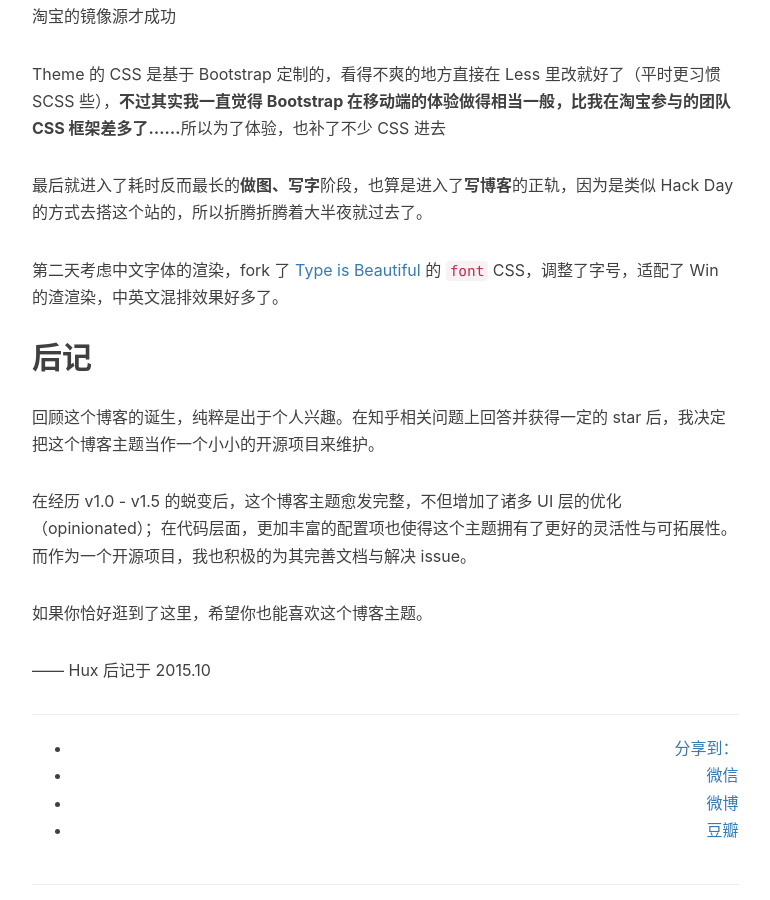
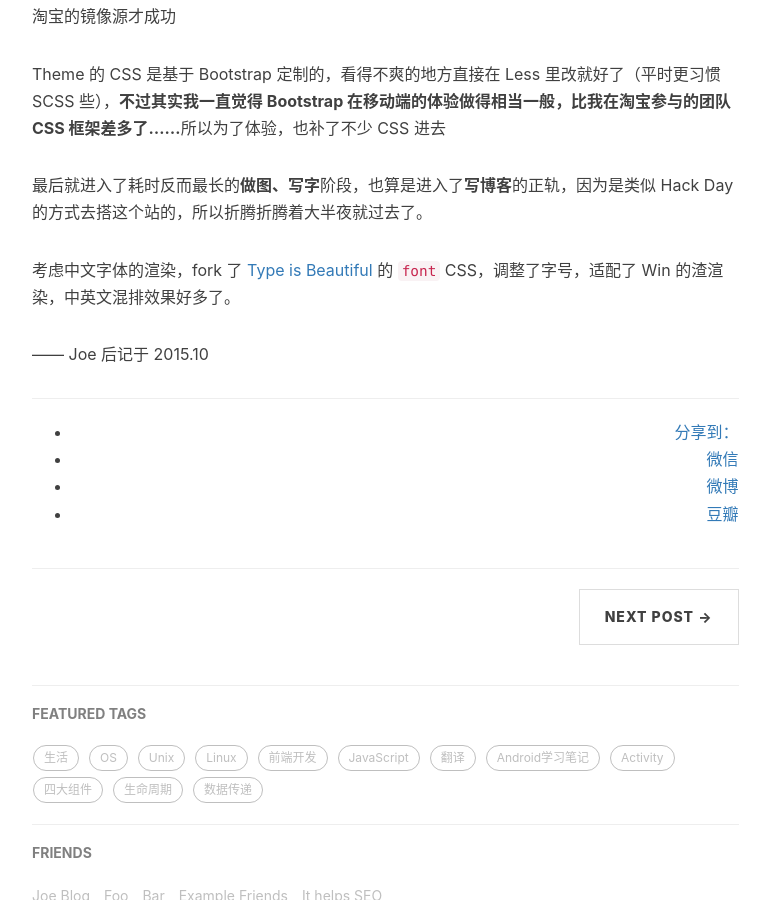
Before and after one commit to mrjoechen/mrjoechen.github.io, a Jekyll site: the page built from _posts/2014-01-29-hello-2015.markdown, in a window 1280 px wide and 900 px high, scrolled down 1962 px. Shown: the whole window, without its empty margins (233-1003 px from the left). Built offline with Jekyll 4.4.1, drawn with Linux system fonts in a browser that asks for light colours; nearby versions of some CDN libraries; comment, search, counter and statistics services are not loaded; some of the changed text lies outside the part shown.

Commit message:
Blog init

```diff
--- a/_config.yml
+++ b/_config.yml
@@ -1,7 +1,7 @@
 # Site settings
 title: Joe's Blog
 SEOTitle: 陳先森的博客 | Joe's Blog
-header-img: img/home-bg.jpg
+header-img: img/girl.jpg
 email: mrjctech@gmail.com
 description: ""
 keyword: ""
--- a/_posts/2014-01-29-hello-2015.markdown
+++ b/_posts/2014-01-29-hello-2015.markdown
@@ -1,9 +1,9 @@
 ---
 layout:     post
-title:      "Welcome to Hux Blog"
+title:      "Welcome to Joe's Blog"
 subtitle:   " \"Hello World, Hello Blog\""
 date:       2015-01-29 12:00:00
-author:     "Hux"
+author:     "Joe"
 header-img: "img/post-bg-2015.jpg"
 tags:
     - 生活
@@ -14,18 +14,18 @@
 
 ## 前言
 
-Hux 的 Blog 就这么开通了。
+Joe 的 Blog 就这么开通了。
 
 [跳过废话，直接看技术实现 ](#build)
 
 
 
-2015 年，Hux 总算有个地方可以好好写点东西了。
+2015 年， 总算有个地方可以好好写点东西了。
 
 
 作为一个程序员， Blog 这种轮子要是挂在大众博客程序上就太没意思了。一是觉得大部分 Blog 服务都太丑，二是觉得不能随便定制不好玩。之前因为太懒没有折腾，结果就一直连个写 Blog 的地儿都没有。
 
-在玩了一段时间知乎之后，答题的快感又激起了我开博客的冲动。之前的[个人网站](http://huangxuan.me/portfolio)是作品集形式的（现在集成进来了），并不适合用来写博文，一不做二不休，花一天搞一个吧！
+在玩了一段时间知乎之后，答题的快感又激起了我开博客的冲动。之前的[个人网站](http://jcjc.tech)是作品集形式的（现在集成进来了），并不适合用来写博文，一不做二不休，花一天搞一个吧！
 
 
 <p id = "build"></p>
@@ -65,15 +65,8 @@
 
 最后就进入了耗时反而最长的**做图、写字**阶段，也算是进入了**写博客**的正轨，因为是类似 Hack Day 的方式去搭这个站的，所以折腾折腾着大半夜就过去了。
 
-第二天考虑中文字体的渲染，fork 了 [Type is Beautiful](http://www.typeisbeautiful.com/) 的 `font` CSS，调整了字号，适配了 Win 的渣渲染，中英文混排效果好多了。
+考虑中文字体的渲染，fork 了 [Type is Beautiful](http://www.typeisbeautiful.com/) 的 `font` CSS，调整了字号，适配了 Win 的渣渲染，中英文混排效果好多了。
 
 
-## 后记
 
-回顾这个博客的诞生，纯粹是出于个人兴趣。在知乎相关问题上回答并获得一定的 star 后，我决定把这个博客主题当作一个小小的开源项目来维护。
-
-在经历 v1.0 - v1.5 的蜕变后，这个博客主题愈发完整，不但增加了诸多 UI 层的优化（opinionated）；在代码层面，更加丰富的配置项也使得这个主题拥有了更好的灵活性与可拓展性。而作为一个开源项目，我也积极的为其完善文档与解决 issue。
-
-如果你恰好逛到了这里，希望你也能喜欢这个博客主题。
-
-—— Hux 后记于 2015.10
+—— Joe 后记于 2015.10
--- a/_posts/2015-04-14-unix-linux-note.markdown
+++ b/_posts/2015-04-14-unix-linux-note.markdown
@@ -3,7 +3,7 @@
 title:      "Example Post"
 subtitle:   "不适合人类阅读，非常水的自我笔记"
 date:       2015-04-14
-author:     "Hux"
+author:     "Joe"
 header-img: "img/post-bg-unix-linux.jpg"
 tags:
     - OS
--- a/_posts/2015-05-25-js-module-loader.markdown
+++ b/_posts/2015-05-25-js-module-loader.markdown
@@ -3,7 +3,7 @@
 title:      "Example Post with Code Highlight"
 subtitle:   "CommonJS，RequireJS，SeaJS 归纳笔记"
 date:       2015-05-25
-author:     "Hux"
+author:     "Joe"
 header-img: "img/post-bg-js-module.jpg"
 tags:
     - 前端开发
--- a/_posts/2015-09-22-js-version.markdown
+++ b/_posts/2015-09-22-js-version.markdown
@@ -3,7 +3,7 @@
 title:      "Example Post"
 subtitle:   "ES5, ES6, ES2016, ES.Next: What's going on with JavaScript versioning?"
 date:       2015-09-22
-author:     "Hux"
+author:     "Joe"
 header-img: "img/post-bg-js-version.jpg"
 tags:
     - 前端开发
@@ -63,4 +63,4 @@
 #### 著作权声明
 
 本文译自 [ES5, ES6, ES2016, ES.Next: What's going on with JavaScript versioning?](http://benmccormick.org/2015/09/14/es5-es6-es2016-es-next-whats-going-on-with-javascript-versioning/)
-译者 [黄玄](http://weibo.com/huxpro)，首次发布于 [Hux Blog](http://huangxuan.me)，转载请保留以上链接
+译者 [黄玄](http://weibo.com/huxpro)，转载请保留以上链接
--- a/index.html
+++ b/index.html
@@ -1,6 +1,8 @@
 ---
 layout: page
-description: "Java & Android Developer & Designer--------风骚极客"
+description: "Java & Android    Developer & Designer
+<br/>
+<br/>&nbsp&nbsp&nbsp&nbsp&nbsp&nbsp&nbsp&nbsp&nbsp&nbsp&nbsp&nbsp&nbsp&nbsp&nbsp&nbsp&nbsp&nbsp&nbsp&nbsp&nbsp&nbsp&nbsp&nbsp&nbsp&nbsp&nbsp&nbsp&nbsp&nbsp&nbsp&nbsp&nbsp&nbsp&nbsp&nbsp&nbsp&nbsp&nbsp&nbsp&nbsp&nbsp&nbsp&nbsp&nbsp&nbsp&nbsp&nbsp&nbsp&nbsp&nbsp&nbsp&nbsp&nbsp&nbsp&nbsp&nbsp&nbsp&nbsp&nbsp&nbsp&nbsp&nbsp&nbsp&nbsp&nbsp&nbsp&nbsp&nbsp&nbsp&nbsp&nbsp&nbsp&nbsp--------风骚极客"
 ---
 
 {% for post in paginator.posts %}
```
Also changed, not shown: img/favicon.jpg (renamed from img/avatar-joe.jpg), img/girl.jpg (added), img/man.jpg (added).
